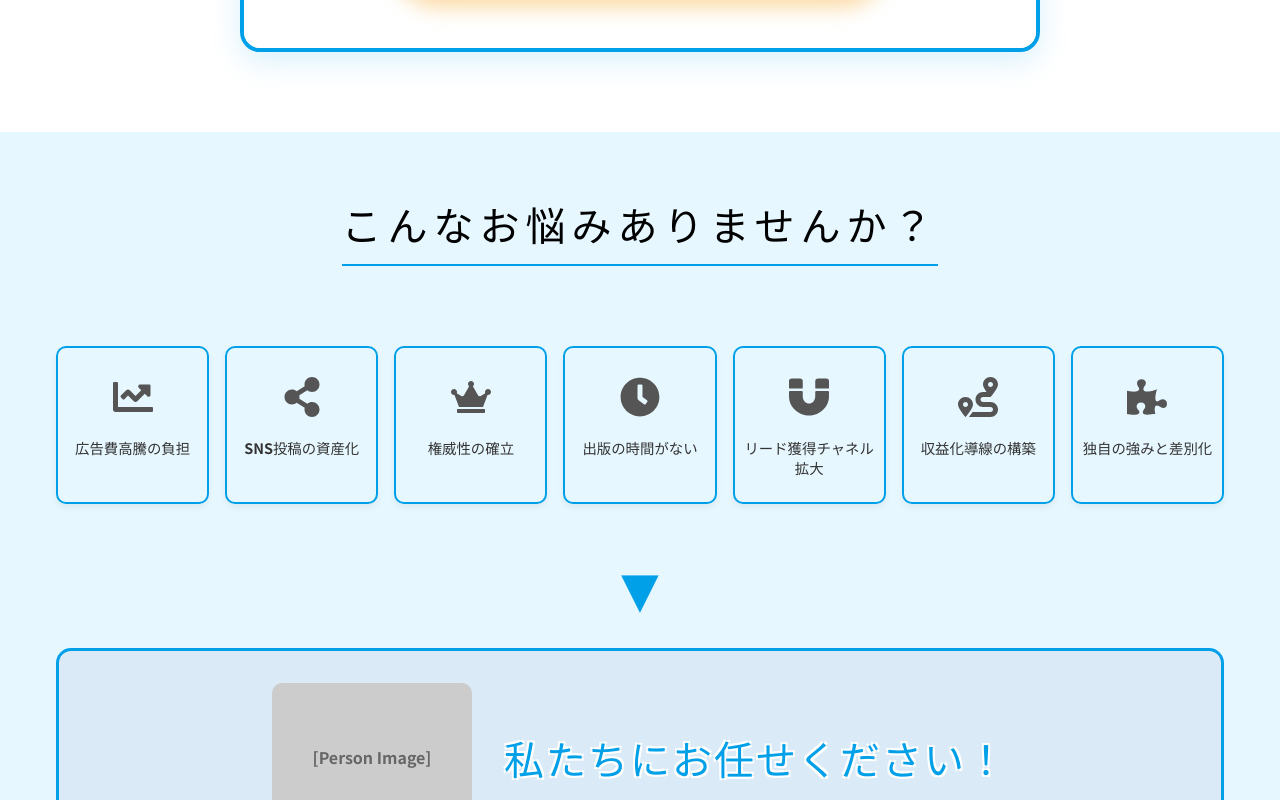
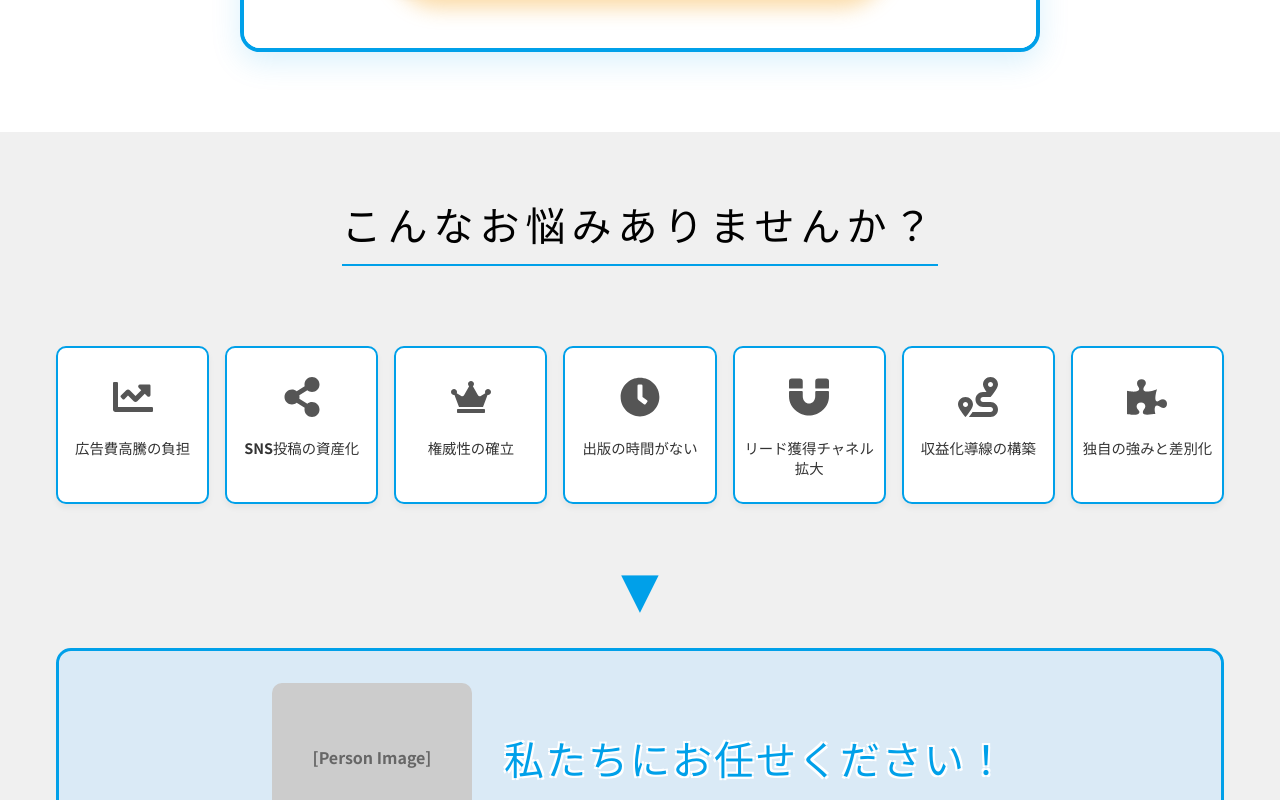
Before and after one commit to rikutoaimanga-max/Kindle-Publishing-Homepage, a React (Vite) app: page / in a window 1280 px wide. Shown: the part 1660-2460 px from the top of the page. Built offline with nearby package versions, Linux system fonts and the light colour scheme.

Commit message:
Style: Revert Problem section background to gray and card background to white

```diff
--- a/src/components/Problem.jsx
+++ b/src/components/Problem.jsx
@@ -14,7 +14,7 @@ const Problem = () => {
     ];
 
     return (
-        <section style={{ backgroundColor: '#e6f7ff', padding: '60px 0', overflow: 'hidden' }}>
+        <section style={{ backgroundColor: '#f0f0f0', padding: '60px 0', overflow: 'hidden' }}>
             <div className="container">
                 <div style={{ textAlign: 'center', marginBottom: '3rem' }}>
                     <h2 className="section-title" style={{ color: '#000' }}>こんなお悩みありませんか？</h2>
@@ -29,7 +29,7 @@ const Problem = () => {
                 }}>
                     {problems.map((item, index) => (
                         <div key={index} style={{
-                            backgroundColor: '#e6f7ff',
+                            backgroundColor: '#fff',
                             border: '2px solid var(--color-secondary)',
                             borderRadius: '10px',
                             padding: '1.5rem 0.5rem',
```
